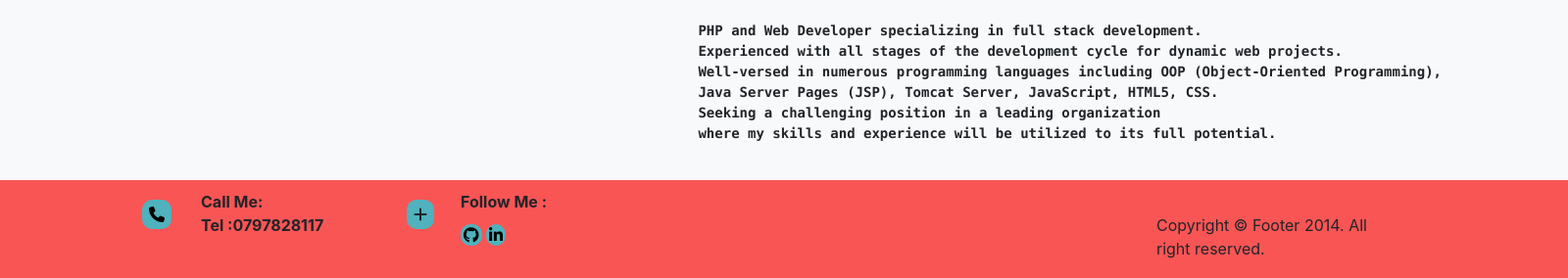
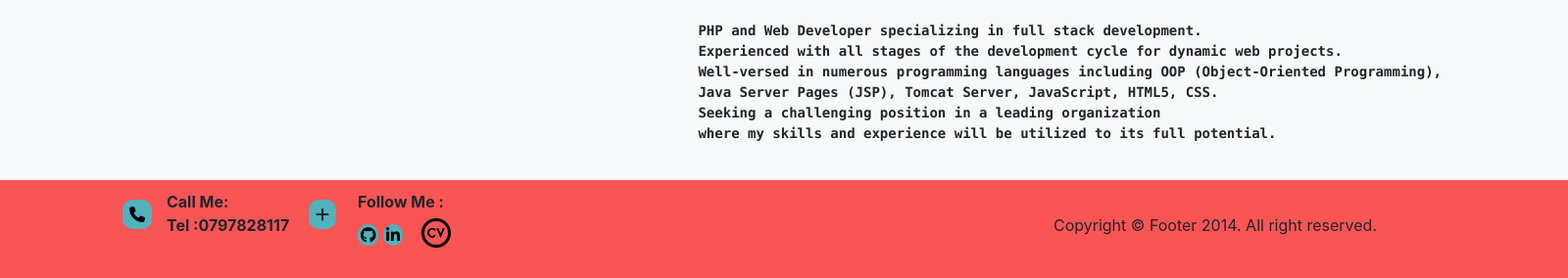
Before and after one commit to ranaawni/-Portfolio, a PHP site: page / in a window 1600 px wide; the page is wider, and only the part inside the window is pictured. Shown: the part 695-979 px from the top of that part at 98% size. Run offline with PHP 8.4, Linux system fonts and the light colour scheme; some libraries are stand-ins or nearby versions.

Commit message:
try to make a slidshow

```diff
--- a/index.html
+++ b/index.html
@@ -77,6 +77,8 @@
         where my skills and experience will be utilized to its full potential.
   </pre>
   </div>
+
+
 </section>
 
  <!----------- Footer Section ---------------------->
@@ -87,7 +89,7 @@
 			<div class="row">
 		        <div class="col">
 	   <a href="tel:0797828117" style="color: black;" >
-        <i class="fas fa-phone" style="margin-top: 20px; border-radius: 10px;padding: 7px;margin-left: -100px;"></i>
+        <i class="fas fa-phone" style="margin-top: 20px; border-radius: 10px;padding: 7px;margin-left: -120px;"></i>
         </a>
               </div>
 
@@ -97,10 +99,17 @@
 
           </div>
           <div class="col">
-          <i class="fas fa-plus" style="margin-top: 20px;padding: 7px; border-radius: 10px; margin-left: -400px;" id="plus" ></i>
+          <i class="fas fa-plus" style="margin-top: 20px;padding: 7px; border-radius: 10px; margin-left: -430px;" id="plus" ></i>
+           <div class="col">
+           	<a href="./mywork/Rana's CV1.pdf"  download >
+          <img id="cvimg" src="./images/cv.png">
+           </a>
+      </div>
 
          </div>
 
+
+         <div>
          <div class="col">
       <p style="margin-left: -630px;margin-top:10px; font-weight: bold;">Follow Me :</p><br>
           <p style="margin-top:-30px;margin-left: -630px;"><a href="https://github.com/ranaawni" target="_blank"> <i class="fab fa-github"></i></a>
@@ -112,6 +121,8 @@
           <p style="margin-top: -50px; margin-left: 80px; margin-right: -50px;"> Copyright © Footer 2014. All right reserved. </p>
 
          </div>
+
+
 
          <!-- <div class="row">
          	 <div class="col">
--- a/style.css
+++ b/style.css
@@ -86,7 +86,7 @@
 footer {
    /*position: fixed;*/
    left: 0;
-   bottom: 0;
+
    width: 100%;
    height: 70px;
    background-color:#fa5555;
@@ -129,3 +129,13 @@
 	margin-left: 500px;
 	margin-top: 100px;
 }
+
+#cvimg {
+	width: 30px;
+	height: 30px;
+	margin-top: -19px;
+	margin-left: -330px;
+}
+
+#slideshow { max-height:300px; max-width:300px; }
+#holder { height:300px; width:300px; }
```
Also changed, not shown: main.js (+46 -0 lines), project.html (+8 -1 lines), images/cv.png (added), 1 other file.
